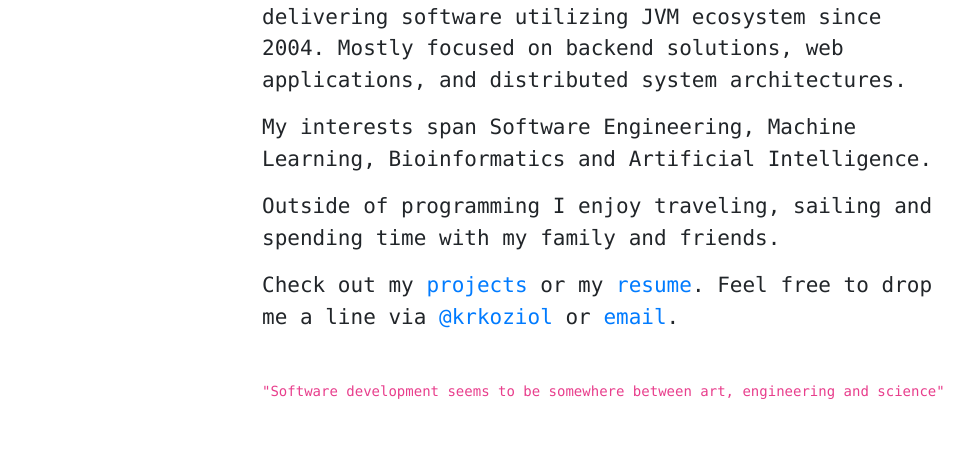
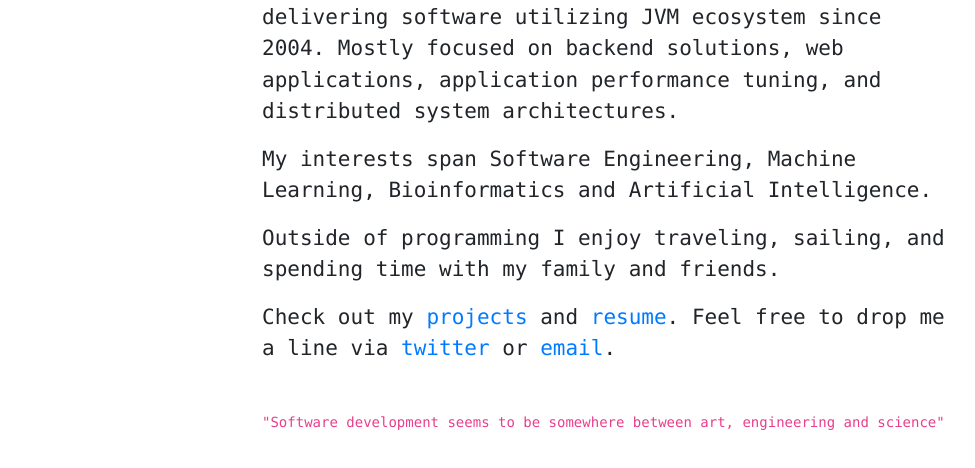
Before and after one commit to koziolk/koziolk.github.io, a plain HTML site: page index.html in a window 1280 px wide. Shown: the part 308-776 px from the top of the page, without its empty margins (153-1128 px from the left). Drawn offline with nearby package versions, Linux system fonts and the light colour scheme.

Commit message:
cosmetic changes

```diff
--- a/404.html
+++ b/404.html
@@ -5,7 +5,8 @@
     <meta name="viewport" content="width=device-width, initial-scale=1, shrink-to-fit=no">
     <meta name="description" content="Krzysztof Kozioł - Passionate Software Engineer">
     <meta name="author" content="Krzysztof Kozioł">
-    <link rel="favicon" href="/static/img/favicon.ico">
+    <link rel="shortcut icon" type="image/x-icon" href="/static/img/favicon.ico"/>
+    <link rel="shortcut icon" type="image/x-icon" href="http://koziolk.github.io//static/img/favicon.ico"/>
     <title>Krzysztof Kozioł - Passionate Software Engineer</title>
     <!-- Bootstrap core CSS -->
     <link rel="stylesheet" href="https://maxcdn.bootstrapcdn.com/bootstrap/4.0.0/css/bootstrap.min.css"
--- a/index.html
+++ b/index.html
@@ -5,7 +5,8 @@
     <meta name="viewport" content="width=device-width, initial-scale=1, shrink-to-fit=no">
     <meta name="description" content="Krzysztof Kozioł - Passionate Software Engineer">
     <meta name="author" content="Krzysztof Kozioł">
-    <link rel="favicon" href="/static/img/favicon.ico">
+    <link rel="shortcut icon" type="image/x-icon" href="/static/img/favicon.ico"/>
+    <link rel="shortcut icon" type="image/x-icon" href="http://koziolk.github.io//static/img/favicon.ico"/>
     <title>Krzysztof Kozioł - Passionate Software Engineer</title>
     <!-- Bootstrap core CSS -->
     <link rel="stylesheet" href="https://maxcdn.bootstrapcdn.com/bootstrap/4.0.0/css/bootstrap.min.css"
@@ -45,15 +46,15 @@
 
       <p>I'm a Passionate Software Engineer working now as an independent consultant.
       I've been professionally delivering software utilizing JVM ecosystem since 2004. Mostly focused on backend solutions,
-      web applications, and distributed system architectures.</p>
+      web applications, application performance tuning, and distributed system architectures.</p>
 
       <p>My interests span Software Engineering, Machine Learning, Bioinformatics and Artificial Intelligence.</p>
 
-      <p>Outside of programming I enjoy traveling, sailing and spending time with my family and friends.</p>
+      <p>Outside of programming I enjoy traveling, sailing, and spending time with my family and friends.</p>
 
       <p>Check out my <a href="http://github.com/koziolk">projects</a>
-        or my <a href="/static/resume.pdf">resume</a>.
-        Feel free to drop me a line via <a href="http://twitter.com/krkoziol">@krkoziol</a>
+        and <a href="/static/resume.pdf">resume</a>.
+        Feel free to drop me a line via <a href="http://twitter.com/krkoziol">twitter</a>
         or <a href="mailto:krzysiek.koziol.dev@gmail.com">email</a>.</p>
 
       <br>
```
Also changed, not shown: static/img/koziolk.jpeg (deleted).
